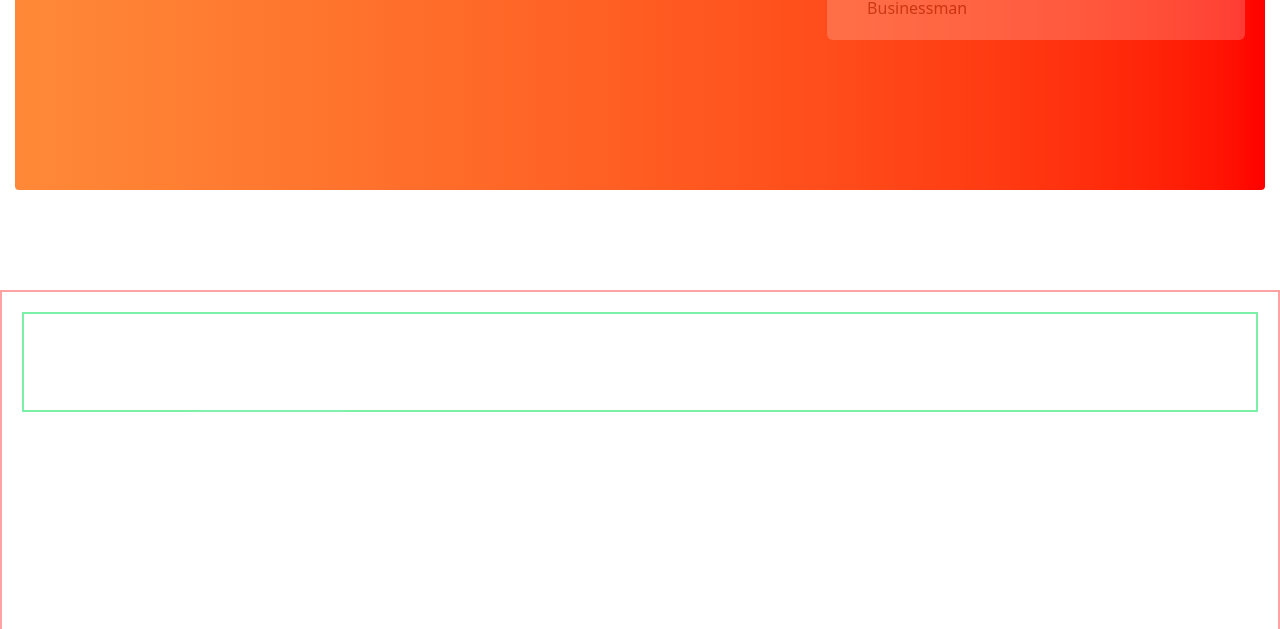
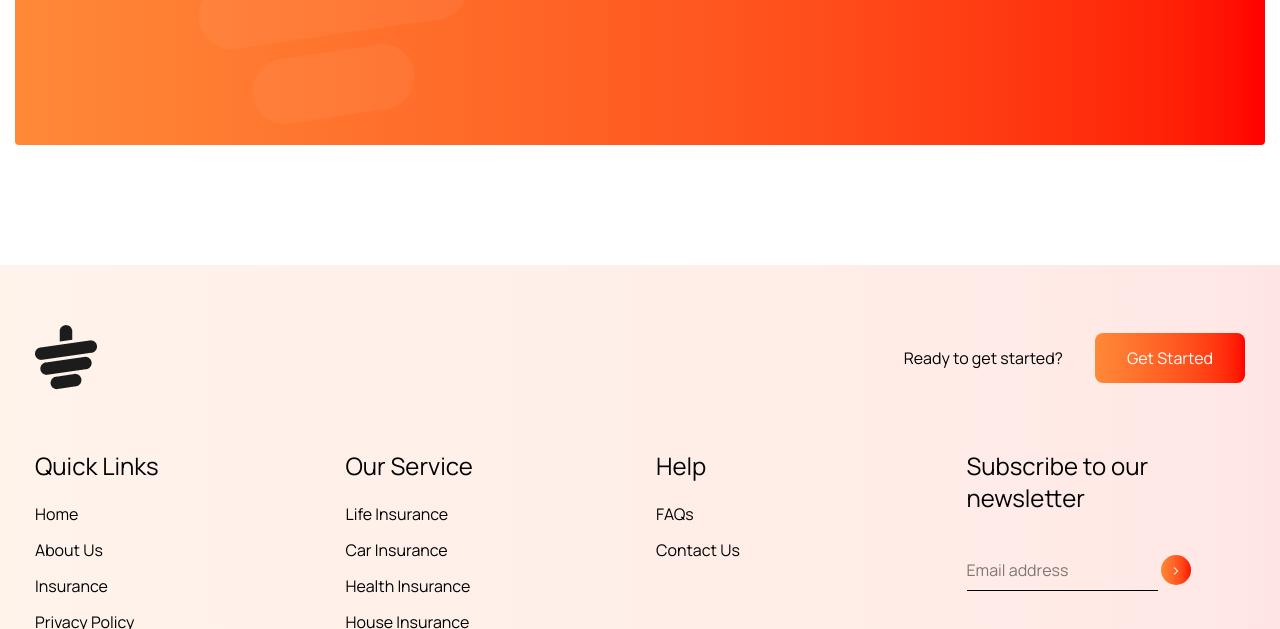
Before and after one commit to mobassirrehman/Tea_house_Tailwind, a plain HTML site: page index.html in a window 1280 px wide. Shown: the part 2501-3130 px from the top of the page. Drawn offline with nearby package versions, Linux system fonts and the light colour scheme.

Commit message:
final commit

```diff
--- a/index.html
+++ b/index.html
@@ -3,7 +3,8 @@
   <head>
     <meta charset="UTF-8" />
     <meta name="viewport" content="width=device-width, initial-scale=1.0" />
-    <title>Document</title>
+    <title>Tea House</title>
+    <link rel="stylesheet" href="./styles/style.css">
     <!-- Tailwind cdn -->
     <script src="https://cdn.jsdelivr.net/npm/@tailwindcss/browser@4"></script>
     <!-- font awesome cdn -->
@@ -15,13 +16,13 @@
       referrerpolicy="no-referrer"
     />
   </head>
-  <body>
+  <body class="manrope_font">
     <!-- banner section  -->
     <div
       class="parent_div flex flex-col md:flex-row justify-between items-center min-h-[200px] max-w-[1250px] mx-auto"
     >
       <div class="left_div">
-        <h1 class="text-[80px]">
+        <h1 class="text-[70px]">
           It's good <br />
           tea time at The <br />
           Tea House
@@ -126,7 +127,7 @@
         <h1 class="text-3xl md:text-5xl font-extrabold mb-5 leading-tight">
           Great Tea, Freshly <br />Presented
         </h1>
-        <p class="text-gray-600 mb-7 leading-relaxed text-sm md:text-base">
+        <p class="mb-7 leading-relaxed text-sm md:text-base">
           The meaning of gong cha is chanese is to provide the best tea to
           emperor <br />
           from all possessions . It represents the highest quality and self
@@ -143,7 +144,7 @@
           <br />luxurious and minimalist impression
         </p>
         <h3 class="text-lg md:text-xl font-bold my-4">Premium Quality</h3>
-        <p class="text-gray-600 leading-relaxed text-sm md:text-base">
+        <p class="leading-relaxed text-sm md:text-base">
           Premium Quality that makes tea more elegant and more <br />durable
           when you use it.
         </p>
@@ -154,7 +155,7 @@
       class="parent_div max-w-[1250px] mx-auto mt-[100px] min-h-[700px] md:h-[600px] flex flex-col md:flex-row gap-4 p-5 bg-gradient-to-r from-[#FF8938] to-[#ff0000] rounded-sm"
     >
       <!-- Left div - Content -->
-      <div class="left_div w-full md:w-1/2 text-white flex justify-center items-center">
+      <div class="left_div w-full md:w-1/2 text-white flex justify-center items-center bg-[url(./images/bg_cup.png)] bg-no-repeat bg-bottom">
         <div class="text-center md:text-left">
           <h1 class="text-2xl md:text-4xl font-bold mb-5">Meet Our Super <br>Clients</h1>
           <p class="text-sm my-5">
@@ -219,10 +220,52 @@
       </div>
     </div>
     <!-- footer section  -->
-     <div class="footer_section border-2 border-red-300 mt-[100px] h-[500px] p-5">
-      <div class="border-2 border-green-300 h-[100px]">
-        <img src="./images/bg_cup.png" alt="">
+    <div class="footer_parent bg-gradient-to-r from-[#ff89381a] to-[#ff00001a]">
+      <div class="footer_section mt-[120px] max-w-[1250px] mx-auto p-5 pb-10">
+        <div class="mt-10 flex justify-between items-center">
+          <img src="./images/cup.png" alt="">
+          <div class="flex items-center">
+            <p class="mr-8">Ready to get started?</p>
+            <button class="w-[150px] h-[50px] text-white rounded-lg bg-gradient-to-r from-[#ff8938] to-[#ff0000]">Get Started</button>
+          </div>
+        </div>
+
+        <div class="mt-10 grid grid-cols-1 md:grid-cols-4 gap-8">
+          <div>
+            <h1 class="text-2xl my-5">Quick Links</h1>
+            <p class="mb-3">Home</p>
+            <p class="mb-3">About Us</p>
+            <p class="mb-3">Insurance</p>
+            <p class="mb-3">Privacy Policy</p>
+          </div>
+          <div>
+            <h2 class="text-2xl my-5">Our Service</h2>
+            <p class="mb-3">Life Insurance</p>
+            <p class="mb-3">Car Insurance</p>
+            <p class="mb-3">Health Insurance</p>
+            <p class="mb-3">House Insurance</p>
+          </div>
+          <div>
+            <h3 class="text-2xl my-5">Help</h3>
+            <p class="mb-3">FAQs</p>
+            <p class="mb-3">Contact Us</p>
+          </div>
+          <div>
+            <h4 class="text-2xl my-5">Subscribe to our <br>newsletter</h4>
+            <input type="text" placeholder="Email address" class="border-b-1 my-6 pb-2">
+            <button class="h-[30px] w-[30px] rounded-full bg-gradient-to-r from-[#ff8938] to-[#ff0000] text-white">></button>
+            <div class="mt-4 space-x-3">
+              <i class="fa-brands fa-facebook-f"></i>
+              <i class="fa-brands fa-twitter"></i>
+              <i class="fa-brands fa-square-instagram"></i>
+            </div>
+          </div>
+        </div>
+
+        <div class="mt-8 pt-4 flex justify-center">
+          <p class="text-center">© 2027 UIDesign.to - All rights reserved.</p>
+        </div>
       </div>
-     </div>
+    </div>
   </body>
 </html>
```
